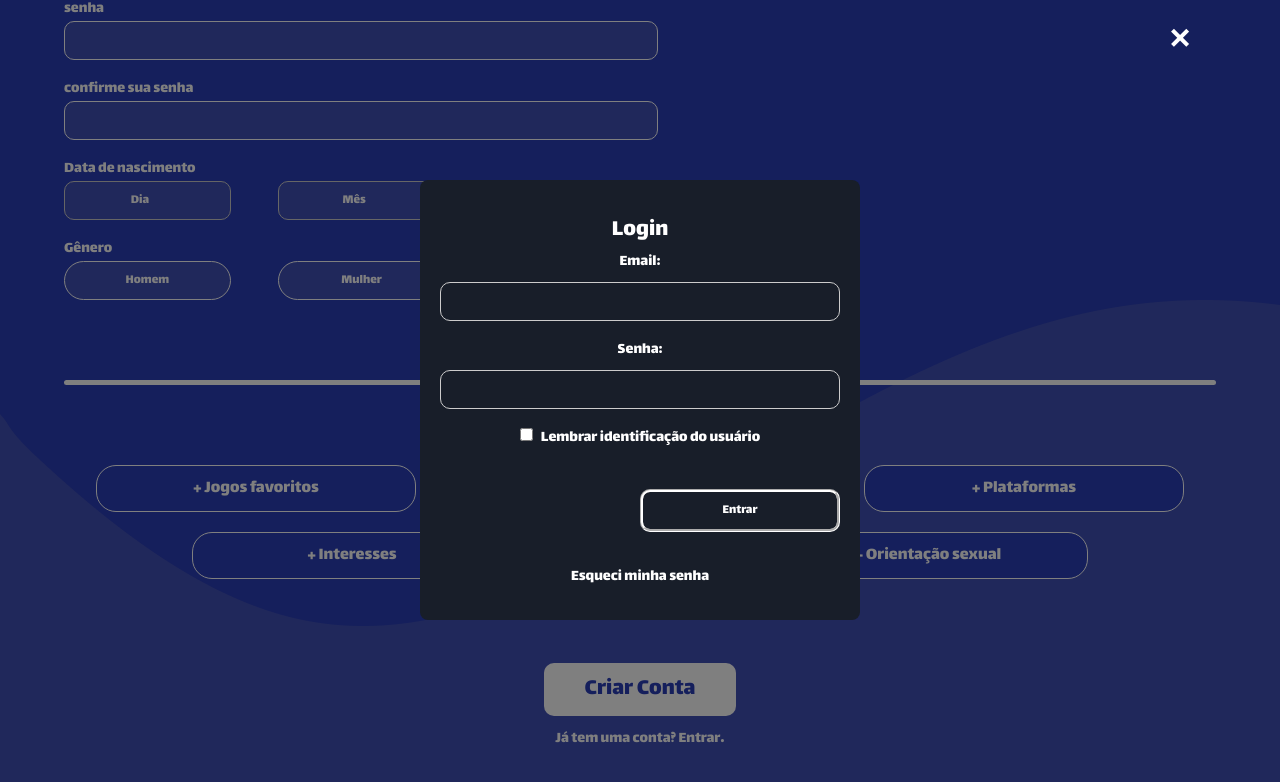
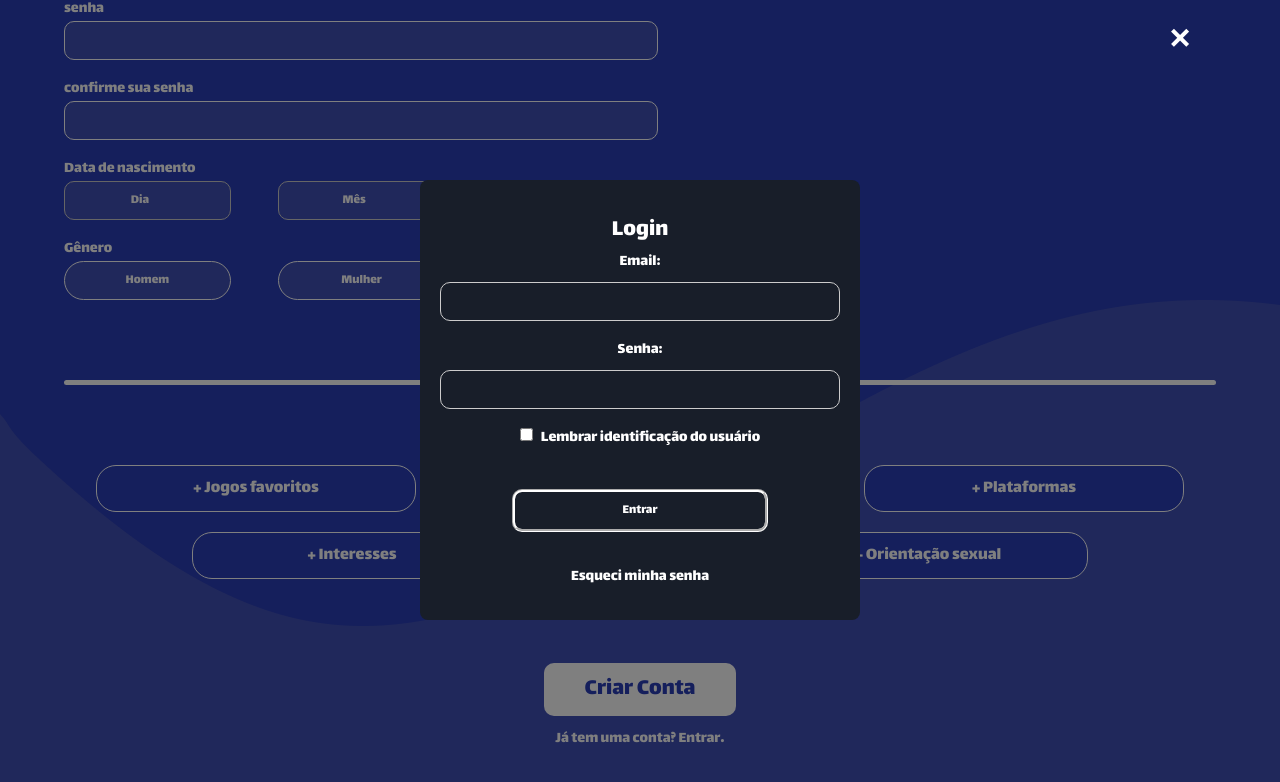
Before and after one commit to GameMatch2-0/MatchMaking-Front, a React (Vite) app: page /cadastro in a window 1280 px wide. Both pictures are taken after a click on the link "Entrar". Shown: the part 602-1384 px from the top of the page. Built offline with nearby package versions, Linux system fonts and the light colour scheme.

Commit message:
adicionando imagem aos perfis

```diff
--- a/src/components/LoginModal.jsx
+++ b/src/components/LoginModal.jsx
@@ -8,8 +8,8 @@ const LoginModal = ({ isOpen, onClose }) => {
     const [email, setEmail] = useState('');
     const [senha, setSenha] = useState('');
     const [changeAuthMethod, setChangeAuthMethod] = useState(false);
-
     const [rememberUser, setRememberUser] = useState(false);
+    const [showError, setShowError] = useState(false);
 
     useEffect(() => {
         const rememberedEmail = sessionStorage.getItem('email');
@@ -48,6 +48,7 @@ const LoginModal = ({ isOpen, onClose }) => {
             onClose();
         } catch (error) {
             console.error('Erro ao autenticar:', error);
+            setShowError(true);
         }
     };
     const [isModalOpen, setModalOpen] = useState(false);
@@ -81,9 +82,12 @@ const LoginModal = ({ isOpen, onClose }) => {
                         />
                          <label>Lembrar identificação do usuário</label>
                     </div>
-                    <button className='btn-entrar-login' type="button" onClick={handleLogin}>
-                        Entrar
-                    </button>
+                    {showError && <div className="error-message">Usuário ou senha incorretos.</div>}
+                    <div className="botao">
+                        <button className='btn-entrar-login' type="button" onClick={handleLogin}>
+                            Entrar
+                        </button>
+                    </div>
                     <div className="login-method" onClick={openModal} >
                         <p className='esqueci-senha'>Esqueci minha senha</p>
                     </div>
--- a/src/components/MatchMenu.jsx
+++ b/src/components/MatchMenu.jsx
@@ -11,6 +11,7 @@ import React from 'react';
 const MatchMenu = () => {
     const [data, setData] = useState([]);
     const [currentScroll, setCurrentScroll] = useState(0);
+    const [currentImage, setCurrentImage] = useState('https://picsum.photos/600/300')
 
     useEffect(() => {
         setData(userData);
@@ -20,6 +21,9 @@ const MatchMenu = () => {
         const carousel = document.querySelector('.carousel');
         setCurrentScroll(currentScroll + carousel.clientHeight);
         carousel.scrollTop = currentScroll;
+
+        const newImage = `https://picsum.photos/600/300?random=${Math.random()}`;
+        setCurrentImage(newImage);
     };
 
     return (
@@ -30,7 +34,7 @@ const MatchMenu = () => {
                     return (
                         <div className="match-info" key={id}>
                             <div className="album">
-                                <img src={foto} alt="foto perfil" />
+                                <img src={currentImage} alt="foto perfil" />
                             </div>
 
                             <div className="profile-info">
--- a/src/css/login.css
+++ b/src/css/login.css
@@ -15,20 +15,6 @@
 
   .modal.open {
     display: flex;
-  }
-
-  .modal-content {
-    background-color: #181E29;
-    padding: 20px;
-    border-radius: 8px;
-    width: 400px;
-    height: 400px;
-    color: white;
-    display: flex;
-    flex-direction: column;
-    align-items: stretch;
-    justify-content: center;
-    text-align: left;
   }
 
   .close {
@@ -86,9 +72,11 @@
     border: #fff;
     border-style: groove;
     border-radius: 10px;
-    margin-left: 25vh;
+    width: 20vw;
     margin-bottom: 4vh;
+    text-align: center;
     margin-top: 4vh;
+    transition: .2s;
   }
 
   .btn-entrar-login:hover{
@@ -99,3 +87,12 @@
   .esqueci-senha {
     cursor: pointer;
   }
+
+  .error-message {
+    color: #ff5100;
+  }
+
+  .botao {
+    display: flex;
+    justify-content: center;
+  }
```
